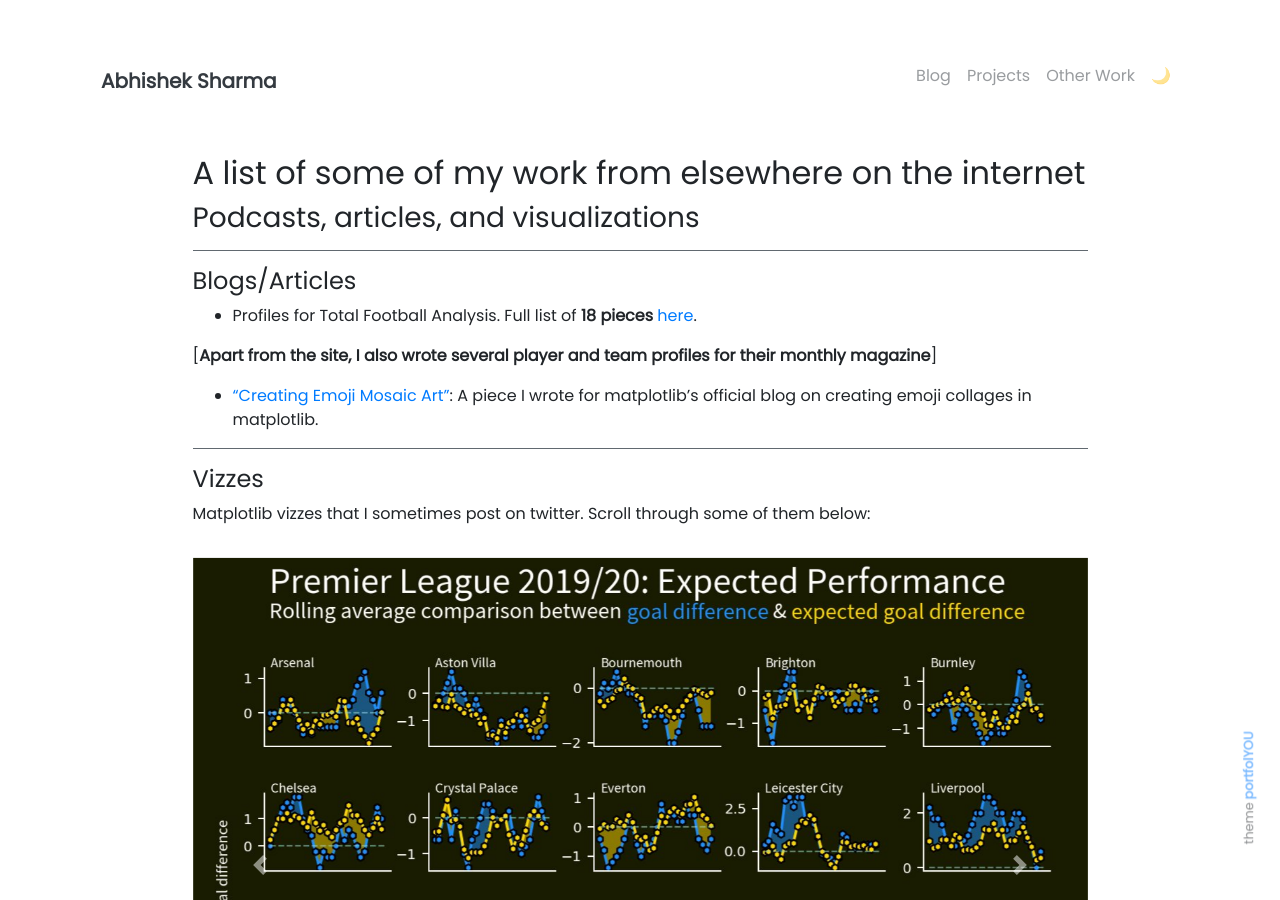
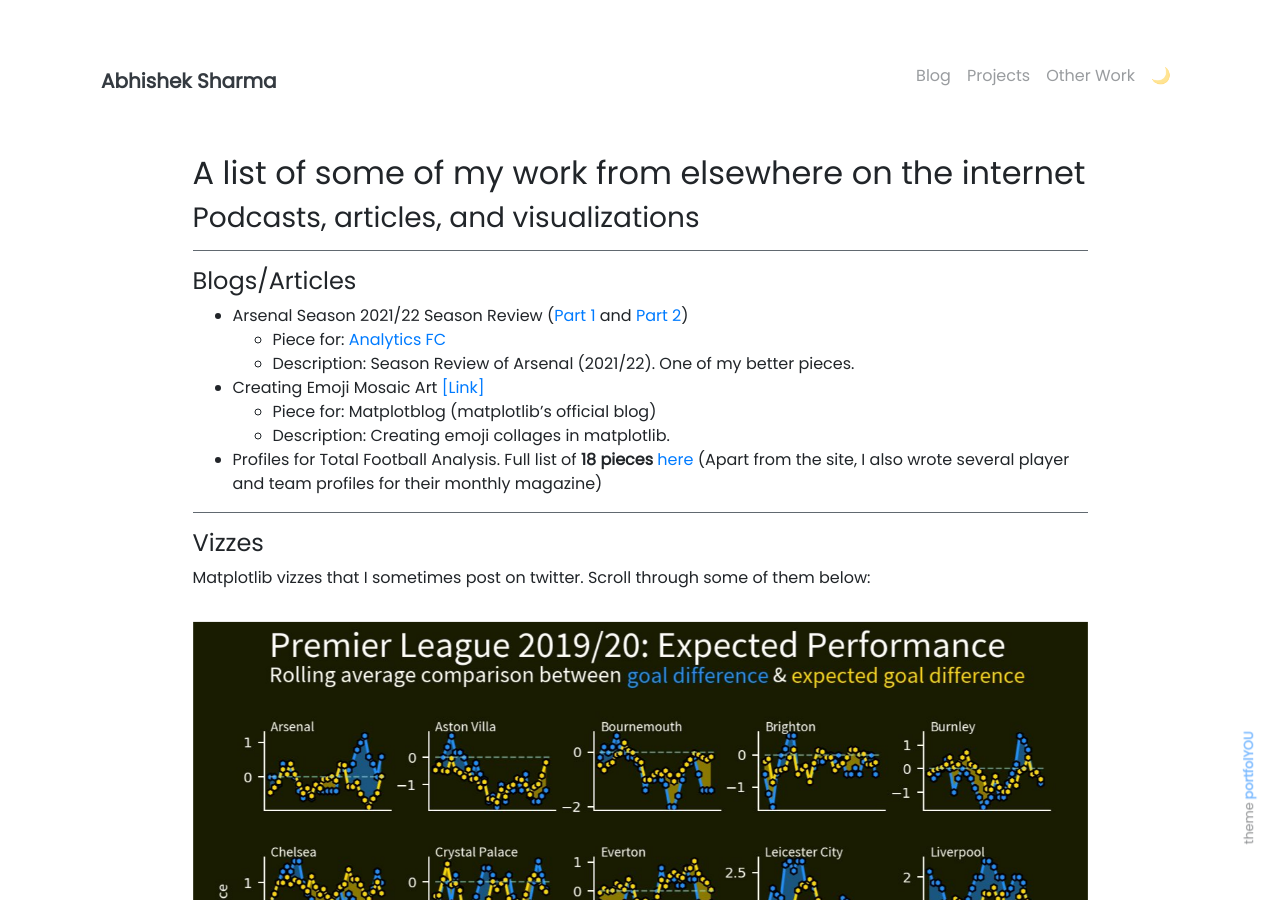
Before and after one commit to sharmaabhishekk/sharmaabhishekk.github.io, a Jekyll site: the page built from pages/other_work.md, in a window 1280 px wide and 900 px high. Built offline with Jekyll 4.4.1, drawn with Linux system fonts in a browser that asks for light colours; nearby versions of some CDN libraries.

```diff
--- a/_config.yml
+++ b/_config.yml
@@ -29,7 +29,7 @@ twitter_username: abhisheksh_98
 ### Author Info ###
 author:
   name              : Abhishek Sharma
-  image             : "/images/cover_pfp.png"
+  image             : "/images/cover_pfp.jpg"
 # behance           : your_username
 # dribbble          : your_username
   email             : abhisheksharma98.work@gmail.com
--- a/pages/other_work.md
+++ b/pages/other_work.md
@@ -12,11 +12,16 @@ weight: 3
 
 #### Blogs/Articles
 
-* Profiles for Total Football Analysis. Full list of **18 pieces** [here](https://totalfootballanalysis.com/author/abhishek-sharma).
+* Arsenal Season 2021/22 Season Review ([Part 1](https://analyticsfc.co.uk/blog/2022/08/06/arsenal-2021-22-how-they-played-in-possession/) and [Part 2](https://analyticsfc.co.uk/blog/2022/08/08/arsenal-2021-22-out-of-possession-and-some-other-things/))
+    * Piece for: [Analytics FC](https://analyticsfc.co.uk/)
+    * Description: Season Review of Arsenal (2021/22). One of my better pieces.
 
-[**Apart from the site, I also wrote several player and team profiles for their monthly magazine**]
+* Creating Emoji Mosaic Art [[Link]](https://matplotlib.org/matplotblog/posts/emoji-mosaic-art/)
+    * Piece for: Matplotblog (matplotlib's official blog)
+    * Description: Creating emoji collages in matplotlib.
 
-* ["Creating Emoji Mosaic Art"](https://matplotlib.org/matplotblog/posts/emoji-mosaic-art/): A piece I wrote for matplotlib's official blog on creating emoji collages in matplotlib.
+* Profiles for Total Football Analysis. Full list of **18 pieces** [here](https://totalfootballanalysis.com/author/abhishek-sharma)
+    (Apart from the site, I also wrote several player and team profiles for their monthly magazine)
 
 ----
 
```
Also changed, not shown: _includes/landing.html (+3 -44 lines), 1 other file.
